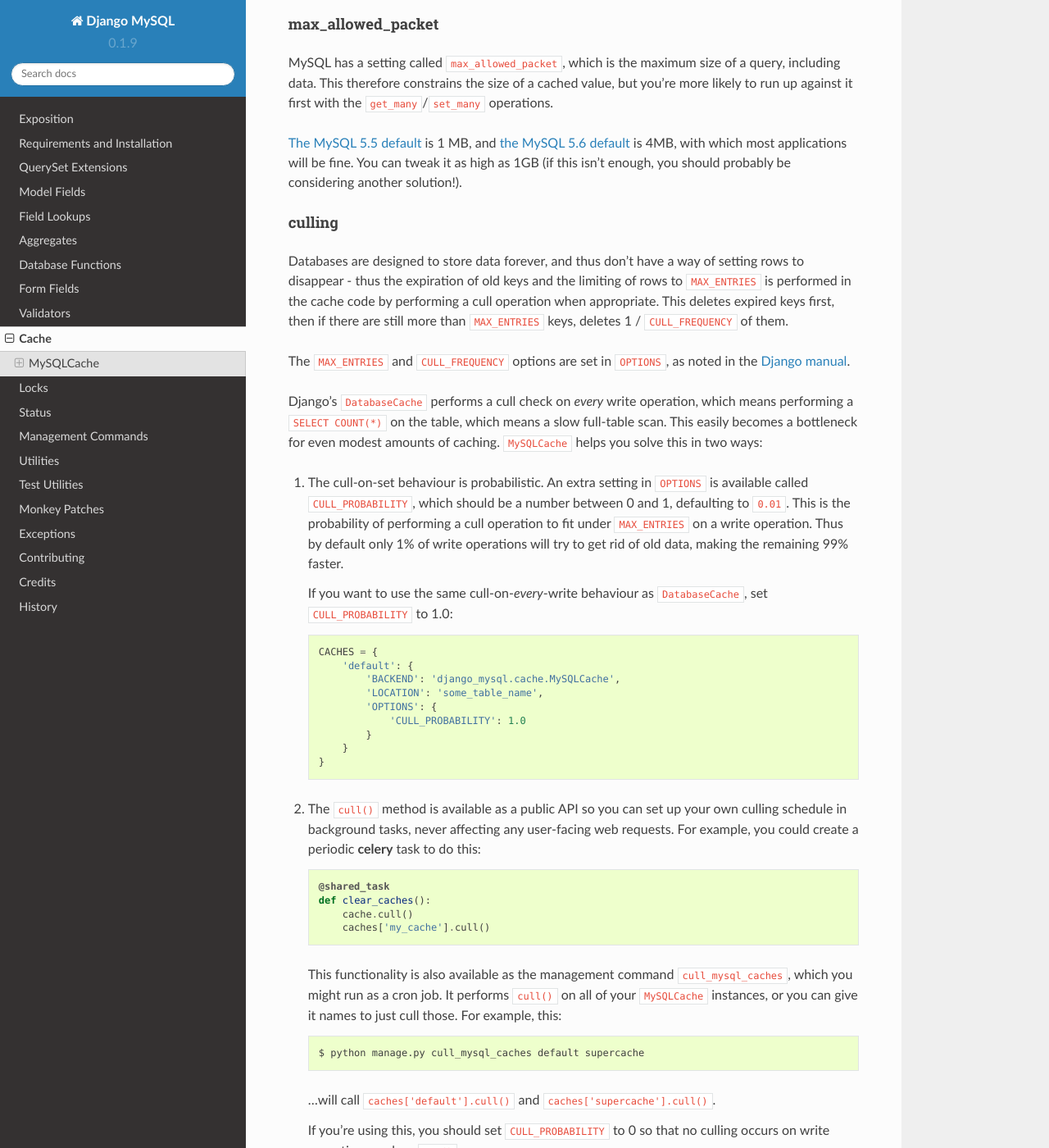
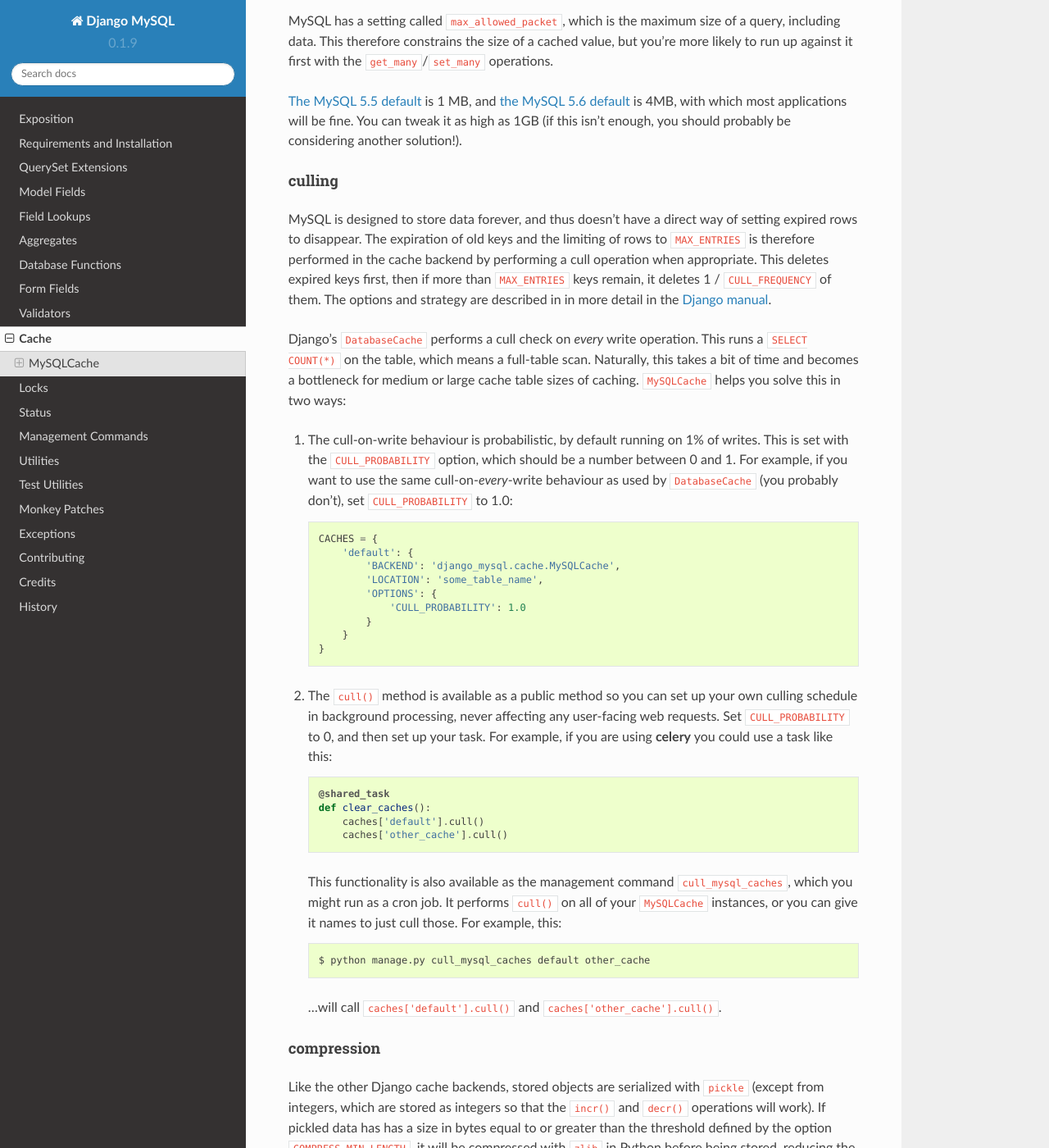
Before and after one commit to adamchainz/django-mysql, a Sphinx documentation site: the page built from docs/cache.rst, in a window 1280 px wide and 1400 px high, scrolled down 2193 px. Shown: the whole window at 82% size. Built offline with Sphinx 7.4.7 and the Read the Docs theme 2.0.0, drawn with Linux system fonts in a browser that asks for light colours; some of the changed text lies outside the part shown.

Commit message:
More documentation

```diff
--- a/docs/cache.rst
+++ b/docs/cache.rst
@@ -12,21 +12,21 @@
 MySQLCache
 ==========
 
-An efficient cache backend for MySQL, to replace the Django's
-database-agnostic ``DatabaseCache``.
+An efficient cache backend using a MySQL table, an alternative to Django's
+database-agnostic ``DatabaseCache``. It has the following advantages:
 
-Benefits
---------
-
-* Each operation uses only one query - including the ``*_many`` methods. By
-  contrast, ``DatabaseCache`` uses multiple queries for nearly every operation,
-  and opens transactions for some.
+* Each operation uses only one query, including the ``*_many`` methods. This is
+  unlike ``DatabaseCache`` which uses multiple queries for nearly every
+  operation.
 * Automatic client-side ``zlib`` compression for objects larger than a given
-  threshold. It is also easy to subclass and add your own compression schemes.
-* Faster probabilistic culling behaviour, which you can also turn off and
-  execute in a background task. This can be a bottleneck with Django's
-  ``DatabaseCache`` since it does a ``SELECT COUNT(*)`` on every ``set()``
-
+  threshold. It is also easy to subclass and add your own serialization or
+  compression schemes.
+* Faster probabilistic culling behaviour during write operations, which you can
+  also turn off and execute in a background task. This can be a bottleneck with
+  Django's ``DatabaseCache`` since it culls on every write operation, executing
+  a ``SELECT COUNT(*)`` which requires a full table scan.
+* Integer counters with atomic ``incr()`` and ``decr()`` operations, like the
+  ``MemcachedCache`` backend.
 
 Usage
 -----
@@ -48,13 +48,12 @@
         }
     }
 
-You then need to make the table. The table schema is *not* compatible with that
-of ``DatabaseCache``, so if you are switching, you will need to create a fresh
-table (and copy data between the two via ``get`` and ``set`` calls if
-appropriate).
+You then need to make the table. The schema is *not* compatible with that of
+``DatabaseCache``, so if you are switching, you will need to create a fresh
+table.
 
-Use the management command ``mysql_cache_migration`` to print out a migration
-to create tables for all the ``MySQLCache`` instances you have configured. For
+Use the management command ``mysql_cache_migration`` to output a migration that
+creates tables for all the ``MySQLCache`` instances you have configured. For
 example::
 
     $ python manage.py mysql_cache_migration
@@ -81,31 +80,30 @@
 apps. You might want to customize the SQL at this time, for example switching
 the table to use the ``MEMORY`` storage engine.
 
-Once the migration has run, the cache will work!
+Once the migration has run, the cache is ready to work!
 
 
 Multiple Databases
 ------------------
 
 If you use this with multiple databases, you'll also need to set up routing
-instructions for the cache table. This can be done the same way as described
-for ``DatabaseCache`` in the `Django manual
+instructions for the cache table. This can be done with the same method
+that is described for ``DatabaseCache`` in the `Django manual
 <https://docs.djangoproject.com/en/1.8/topics/cache/#database-caching>`_, apart
 from the application name is ``django_mysql``.
 
 .. note::
 
-    Even if you aren't using multiple MySQL servers, it may be worth using
-    database routing anyway to put all your cache operations on a second
-    connection - this way they won't be affected by transactions your main code
-    runs.
+    Even if you aren't using multiple MySQL databases, it may be worth using
+    routing anyway to put all your cache operations on a second connection -
+    this way they won't be affected by transactions your main code runs.
 
 
 Extra Details
 -------------
 
 ``MySQLCache`` is fully compatible with Django's cache API, but it also extends
-it and there are, of course, a few details to consider.
+it and there are, of course, a few details to be aware of.
 
 
 incr/decr
@@ -136,30 +134,26 @@
 culling
 ~~~~~~~
 
-Databases are designed to store data forever, and thus don't have a way of
-setting rows to disappear - thus the expiration of old keys and the limiting of
-rows to ``MAX_ENTRIES`` is performed in the cache code by performing a cull
-operation when appropriate. This deletes expired keys first, then if there are
-still more than ``MAX_ENTRIES`` keys, deletes 1 / ``CULL_FREQUENCY`` of them.
-
-The ``MAX_ENTRIES`` and ``CULL_FREQUENCY`` options are set in ``OPTIONS``, as
-noted in the `Django manual
+MySQL is designed to store data forever, and thus doesn't have a direct way of
+setting expired rows to disappear. The expiration of old keys and the limiting
+of rows to ``MAX_ENTRIES`` is therefore performed in the cache backend by
+performing a cull operation when appropriate. This deletes expired keys first,
+then if more than ``MAX_ENTRIES`` keys remain, it deletes 1 /
+``CULL_FREQUENCY`` of them. The options and strategy are described in in more
+detail in the `Django manual
 <https://docs.djangoproject.com/en/1.8/topics/cache/#cache-arguments>`_.
 
-Django's ``DatabaseCache`` performs a cull check on *every* write operation,
-which means performing a ``SELECT COUNT(*)`` on the table, which means a
-slow full-table scan. This easily becomes a bottleneck for even modest amounts
-of caching. ``MySQLCache`` helps you solve this in two ways:
+Django's ``DatabaseCache`` performs a cull check on *every* write operation.
+This runs a ``SELECT COUNT(*)`` on the table, which means a full-table scan.
+Naturally, this takes a bit of time and becomes a bottleneck for medium or
+large cache table sizes of caching. ``MySQLCache`` helps you solve this in two
+ways:
 
-1. The cull-on-set behaviour is probabilistic. An extra setting in ``OPTIONS``
-   is available called ``CULL_PROBABILITY``, which should be a number between 0
-   and 1, defaulting to ``0.01``. This is the probability of performing a cull
-   operation to fit under ``MAX_ENTRIES`` on a write operation. Thus by default
-   only 1% of write operations will try to get rid of old data, making the
-   remaining 99% faster.
-
-   If you want to use the same cull-on-*every*-write behaviour as
-   ``DatabaseCache``, set ``CULL_PROBABILITY`` to 1.0::
+1. The cull-on-write behaviour is probabilistic, by default running on 1% of
+   writes. This is set with the ``CULL_PROBABILITY`` option, which should be a
+   number between 0 and 1. For example, if you want to use the same
+   cull-on-*every*-write behaviour as used by ``DatabaseCache`` (you probably
+   don't), set ``CULL_PROBABILITY`` to 1.0::
 
        CACHES = {
            'default': {
@@ -171,41 +165,43 @@
            }
        }
 
-
-2. The ``cull()`` method is available as a public API so you can set up your
-   own culling schedule in background tasks, never affecting any user-facing
-   web requests. For example, you could create a periodic **celery** task to
-   do this::
+2. The ``cull()`` method is available as a public method so you can set up your
+   own culling schedule in background processing, never affecting any
+   user-facing web requests. Set ``CULL_PROBABILITY`` to 0, and then set up
+   your task. For example, if you are using **celery** you could use a task
+   like this::
 
        @shared_task
        def clear_caches():
-           cache.cull()
-           caches['my_cache'].cull()
+           caches['default'].cull()
+           caches['other_cache'].cull()
 
    This functionality is also available as the management command
    ``cull_mysql_caches``, which you might run as a cron job. It performs
    ``cull()`` on all of your ``MySQLCache`` instances, or you can give it names
    to just cull those. For example, this::
 
-       $ python manage.py cull_mysql_caches default supercache
+       $ python manage.py cull_mysql_caches default other_cache
 
    ...will call ``caches['default'].cull()`` and
-   ``caches['supercache'].cull()``.
-
-   If you're using this, you should set ``CULL_PROBABILITY`` to 0 so that no
-   culling occurs on write operations such as ``set()``.
+   ``caches['other_cache'].cull()``.
 
 
 compression
 ~~~~~~~~~~~
 
-Stored objects are serialized via ``pickle`` (except from integers). If an
-object's pickled representation is above the threshold defined by the option
+Like the other Django cache backends, stored objects are serialized with
+``pickle`` (except from integers, which are stored as integers so that the
+``incr()`` and ``decr()`` operations will work). If pickled data has has a size
+in bytes equal to or greater than the threshold defined by the option
 ``COMPRESS_MIN_LENGTH``, it will be compressed with ``zlib`` in Python before
-being stored, reducing the on-disk size in MySQL and the network cost for the
-query. The zlib level is set by the option ``COMPRESS_LEVEL``. You can tune
-these options, for example to compress all objects > 100 bytes at the maximum
-level 9::
+being stored, reducing the on-disk size in MySQL and network costs for storage
+and retrieval. The zlib level is set by the option ``COMPRESS_LEVEL``.
+
+``COMPRESS_MIN_LENGTH`` defaults to 5000, and ``COMPRESS_LEVEL`` defaults to
+the ``zlib`` default of 6. You can tune these options - for example, to
+compress all objects >= 100 bytes at the maximum level of 9, pass the options
+like so::
 
     CACHES = {
         'default': {
@@ -218,29 +214,29 @@
         }
     }
 
-To turn compression off, set ``COMPRESS_MIN_LENGTH`` to 0. This only affects
-writes - any compressed values already in the table will remain readable.
+To turn compression off, set ``COMPRESS_MIN_LENGTH`` to 0. The options only
+affect new writes - any compressed values already in the table will remain
+readable.
 
 
-custom serialization schemes
-~~~~~~~~~~~~~~~~~~~~~~~~~~~~
+custom serialization
+~~~~~~~~~~~~~~~~~~~~
 
-You can implement your own encoding schemes by subclassing ``MySQLCache``. It
-uses two methods to serialize and deserialize objects that you can wrap.
+You can implement your own serialization by subclassing ``MySQLCache``. It uses
+two methods that you should override.
 
-Values are stored in the table with two columns - ``value``, which is a blob of
-binary data, and ``value_type``, a single latin1 character that specifies the
-type of data in ``value``. MySQLCache by default uses three codes for
+Values are stored in the table with two columns - ``value``, which is the blob
+of binary data, and ``value_type``, a single latin1 character that specifies
+the type of data in ``value``. MySQLCache by default uses three codes for
 ``value_type``:
 
-* ``i`` - The blob is a string of an integer value. This is used so that integer
-  counters can be deserialized by MySQL during ``incr()``/``decr()``
-  operations.
+* ``i`` - The blob is an integer. This is used so that counters can be
+  deserialized by MySQL during the atomic ``incr()`` and ``decr()`` operations.
 * ``p`` - The blob is a pickled Python object.
 * ``z`` - The blob is a zlib-compressed pickled Python object.
 
-For future compatibility, ``MySQLCache`` reserves all ``value_type`` codes that
-are lowercase letters. For custom types you should use uppercase letters.
+For future compatibility, ``MySQLCache`` reserves all lower-case letters. For
+custom types you can use upper-case letters.
 
 The methods you need to override (and probably call ``super()`` from) are:
 
@@ -253,3 +249,6 @@
 
     Takes the pair of ``(value, value_type)`` as stored in the table and
     returns the deserialized object.
+
+Studying the source of ``MySQLCache`` will probably give you the best way to
+extend these methods for your use case.
```
Also changed, not shown: other parts of docs/cache.rst (+1 -1 lines).
